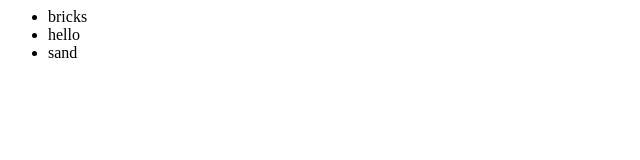
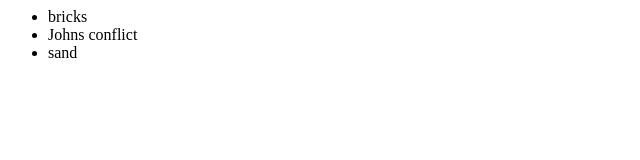
Before and after one commit to pebo0602/GitTutorial, a plain HTML site: page index.html in a window 1280 px wide. Shown: the full height of the page, 0-640 px from the left. Drawn offline with Linux system fonts and the light colour scheme.

Commit message:
Johsn conflict

```diff
--- a/index.html
+++ b/index.html
@@ -4,7 +4,7 @@
         <div>
             <ul>
                 <li>bricks</li>
-                <li>hello</li>
+                <li>Johns conflict</li>
                 <li>sand</li>
             </ul>
         </div>
```
